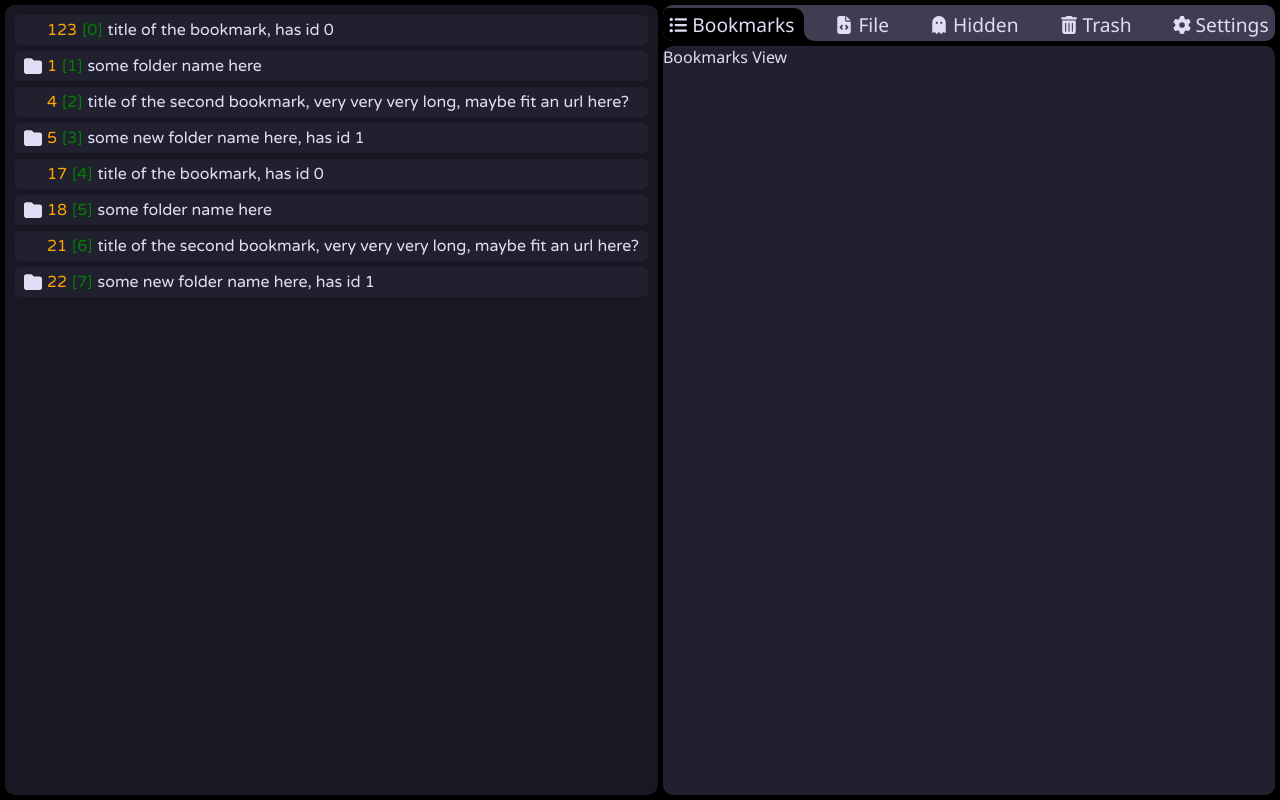
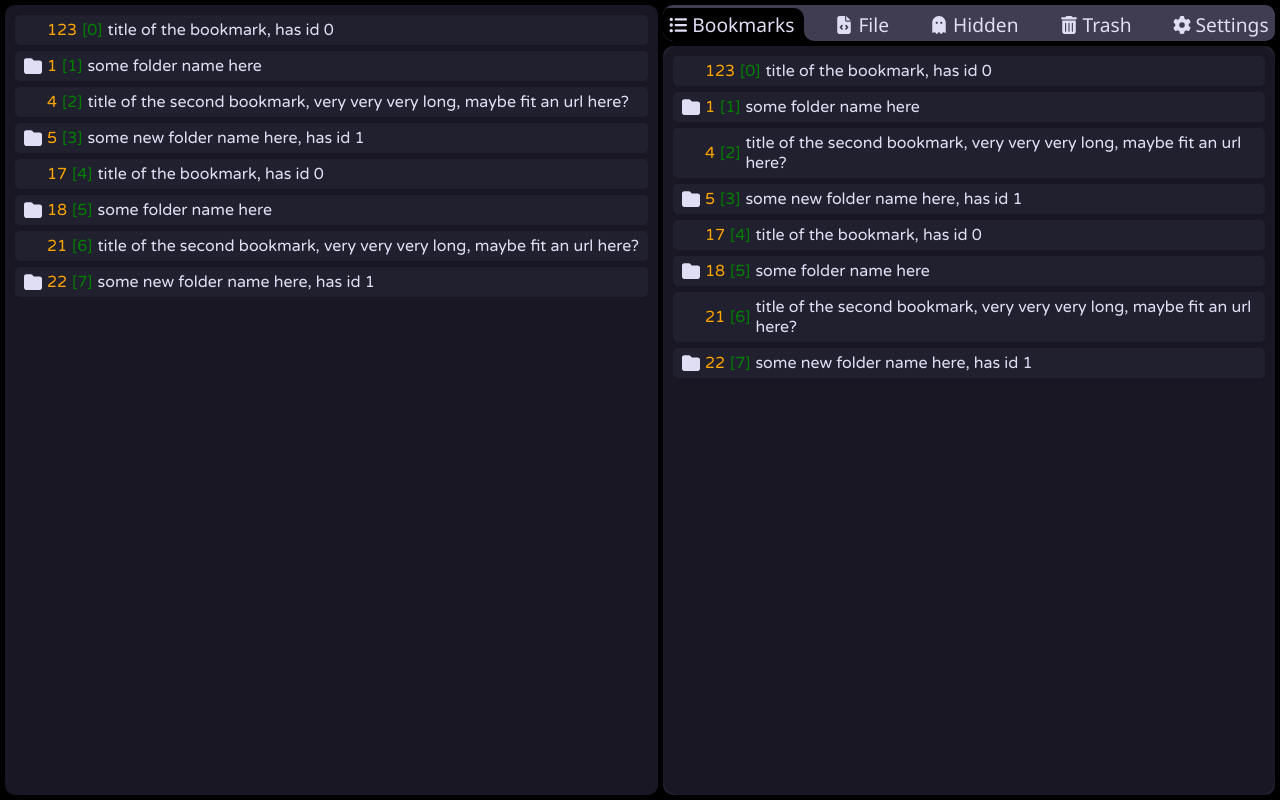
Before and after one commit to MiiNK1Y/bookies, a Vue app in the folder front-end/: page /browser/bookmarks in a window 1280 px wide. Built offline with nearby package versions, Linux system fonts and the light colour scheme.

Commit message:
minor stuff, corrected test case to actually emulate a item shifting parent. Wip on TreeNode for better flexibility

```diff
--- a/front-end/src/components/browser/BrowserTreeNode.vue
+++ b/front-end/src/components/browser/BrowserNode.vue
@@ -1,4 +1,12 @@
 <script setup>
+
+/*
+* TODO:
+* - CODE-SPLIT TO BE ABLE TO REUSE STUFF IN THE BROWSER BOOKMARKS VIEW!!!
+* - ADD BLINKING ANIMATION HINT FOR HOVERING OVER CLOSED FOLDER WITH ITEM!!!
+* - Add passive highligh when the item is selected, but the window is not focused.
+*/
+
 import { ref, reactive, computed } from 'vue';
 import { stateRefs } from '@/stores/folderTree.js';
 import {
@@ -11,15 +19,14 @@ import {
   hoveringFolder
 } from './BrowserMoveTreeItem.js';
 
-// TODO:
-// CODE-SPLIT TO BE ABLE TO REUSE STUFF IN THE BROWSER BOOKMARKS VIEW!!!
-//
-// TODO:
-// ADD BLINKING ANIMATION HINT FOR HOVERING OVER CLOSED FOLDER WITH ITEM!!!
-
 const props = defineProps({
   node: {
     type: Object,
+    required: true
+  },
+
+  enableChildren: {
+    type: Boolean,
     required: true
   },
 
@@ -107,6 +114,7 @@ const style = ref({
     )
   }
 });
+
 
 const thisNodeIsSelected = computed(() =>
   stateRefs.value.selectedItem == props.node.Id
@@ -222,12 +230,13 @@ function selectThisNode() {
       </div>
 
       <!-- Recurse the children if this node is a folder. -->
-      <BrowserTreeNode
-        v-show="children.show"
+      <BrowserNode
+        v-show="enableChildren && children.show"
         v-for="(child, index) in node.Bookmarks"
         :key="child.Id"
         :node="child"
         :parentId="node.Id"
+        :enableChildren="true"
         :index="index"
         class="child" />
     </div>
--- a/front-end/src/components/browser/BrowserTree.vue
+++ b/front-end/src/components/browser/BrowserTree.vue
@@ -1,5 +1,5 @@
 <script setup>
-import BrowserTreeNode from './BrowserTreeNode.vue';
+import BrowserNode from './BrowserNode.vue';
 import { bookiesTreeRef } from '@/stores/folderTree.js';
 import { onDrop, setBackgroundColor, rmBackgroundColor } from './BrowserMoveTreeItem.js';
 </script>
@@ -12,11 +12,12 @@ import { onDrop, setBackgroundColor, rmBackgroundColor } from './BrowserMoveTree
     @dragleave.prevent="rmBackgroundColor"
     @drop.prevent.stop="onDrop($event, 0); rmBackgroundColor($event)" >
 
-    <BrowserTreeNode
+    <BrowserNode
       v-for="(node, index) in bookiesTreeRef.Bookmarks"
       :key="node.Id"
       :node="node"
       :parentId="0"
+      :enableChildren="true"
       :index="index"
       />
   </div>
--- a/front-end/src/components/browser/views/BrowserBookmarksView.vue
+++ b/front-end/src/components/browser/views/BrowserBookmarksView.vue
@@ -1,9 +1,25 @@
 <script setup>
+import BrowserNode from '../BrowserNode.vue';
+import { onDrop, setBackgroundColor, rmBackgroundColor } from '../BrowserMoveTreeItem.js';
+import { bookiesTreeRef } from '@/stores/folderTree.js';
 </script>
 
 <template>
-  <div class="main-view">
-    Bookmarks View
+  <div
+    class="main-view root drop-zone"
+    @dragover.prevent
+    @dragenter.prevent="setBackgroundColor"
+    @dragleave.prevent="rmBackgroundColor"
+    @drop.prevent.stop="onDrop($event, 0); rmBackgroundColor($event)" >
+
+    <BrowserNode
+      v-for="(node, index) in bookiesTreeRef.Bookmarks"
+      :key="node.Id"
+      :node="node"
+      :parentId="0"
+      :enableChildren="false"
+      :index="index"
+      />
   </div>
 </template>
 
@@ -12,4 +28,13 @@ div.main-view {
   width: 100%;
   height: 100%;
 }
+div.root {
+  box-sizing: border-box;
+  height: 100%;
+  border: 7px solid var(--rp-base);
+  border-radius: 1em;
+  background-color: var(--rp-base);
+}
+
+div.drop-zone.dragover { background-color: var(--rp-highlight-high); }
 </style>
```
Also changed, not shown: front-end/src/components/browser/BrowserBookmarksNode.vue (added, +13 -0 lines), 1 other file (tests, documents, lock files or other folders).
